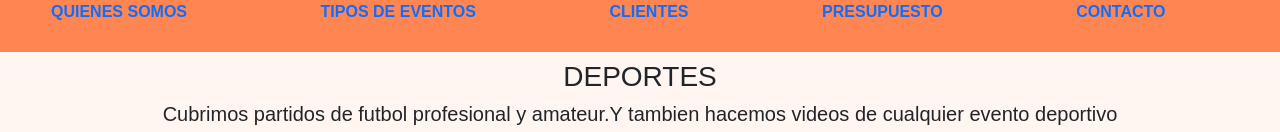
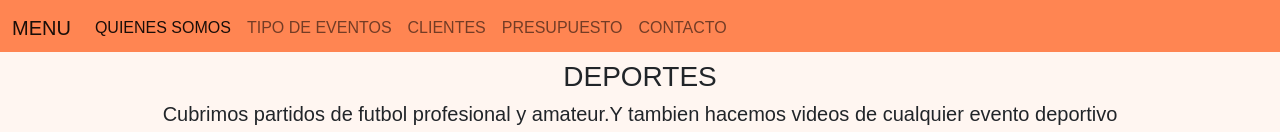
Before and after one commit to TmsLeOnGithub/produccionesTmsLeon, a website: page pages/tipo-de-eventos.html in a window 1280 px wide. Shown: the top 132 px of the page. Drawn offline with nearby package versions, Linux system fonts and the light colour scheme; grey boxes are pictures that could not be loaded.

Commit message:
cambie el menu a todas las pags

```diff
--- a/pages/tipo-de-eventos.html
+++ b/pages/tipo-de-eventos.html
@@ -19,19 +19,25 @@
 
 <body class="container-fluid">
   <header>   <!--------------------MENU-------------------------------------------------------------------->
-    <nav>
-      <ul class="menu animate__animated animate__bounceInDown">
-        <li> <a href="../index.html">QUIENES SOMOS</a> </li>
-        <li> <a href="./tipo-de-eventos.html">TIPOS DE EVENTOS</a> </a></li>
-        <li><a href="./clientes.html">CLIENTES</a> </li>
-        <li><a href="./presupuesto.html"> PRESUPUESTO</a></li>
-        <li><a href="./contacto.html">CONTACTO</a> </li>
-      </ul>
-    </nav>
-    <a class="whatsappLink" title="whatsapp" target="_blank"
-      href="https://www.whatsapp.com/?lang=es%E2%80%9D_blank%3EWHATSAPP">
-      <img width="50" height="50" src="../images-web/logoWhatsapp.png " alt="WhatsappConlink">
-    </a>
+    <nav class="navbar navbar-expand-lg navbar-light menu animate__animated animate__bounceInDown">
+      <div class="container-fluid">
+          <a class="navbar-brand" href="#">MENU</a>
+          <button class="navbar-toggler" type="button" data-bs-toggle="collapse"
+              data-bs-target="#navbarNavAltMarkup" aria-controls="navbarNavAltMarkup" aria-expanded="false"
+              aria-label="Toggle navigation">
+              <span class="navbar-toggler-icon"></span>
+          </button>
+          <div class="collapse navbar-collapse" id="navbarNavAltMarkup">
+              <div class="navbar-nav">
+                  <a class="nav-link active" aria-current="page" href="../index.html">QUIENES SOMOS</a>
+                  <a class="nav-link" href="../pages/tipo-de-eventos.html">TIPO DE EVENTOS</a>
+                  <a class="nav-link" href="../PAGES/clientes.html">CLIENTES</a>
+                  <a class="nav-link" href="../pages/presupuesto.html">PRESUPUESTO</a>
+                  <a class="nav-link" href="contacto.html">CONTACTO</a>
+              </div>
+          </div>
+      </div>
+  </nav>
        </header><!-------------------------------------------------------------------------------------------->
 
   <main>
--- a/scss/style.scss
+++ b/scss/style.scss
@@ -4,6 +4,7 @@
 body {
     font-family: Arial, Helvetica, sans-serif;
     margin: 0;
+    padding: 0!important;
     background-color: $colorFondo;
     display: grid;
     grid-template-columns: auto;
```
Also changed, not shown: index.html (+23 -18 lines), pages/clientes.html (+18 -12 lines), pages/contacto.html (+18 -14 lines), pages/presupuesto.html (+18 -13 lines), scss/_index.scss (+12 -6 lines), css/styles.css.
